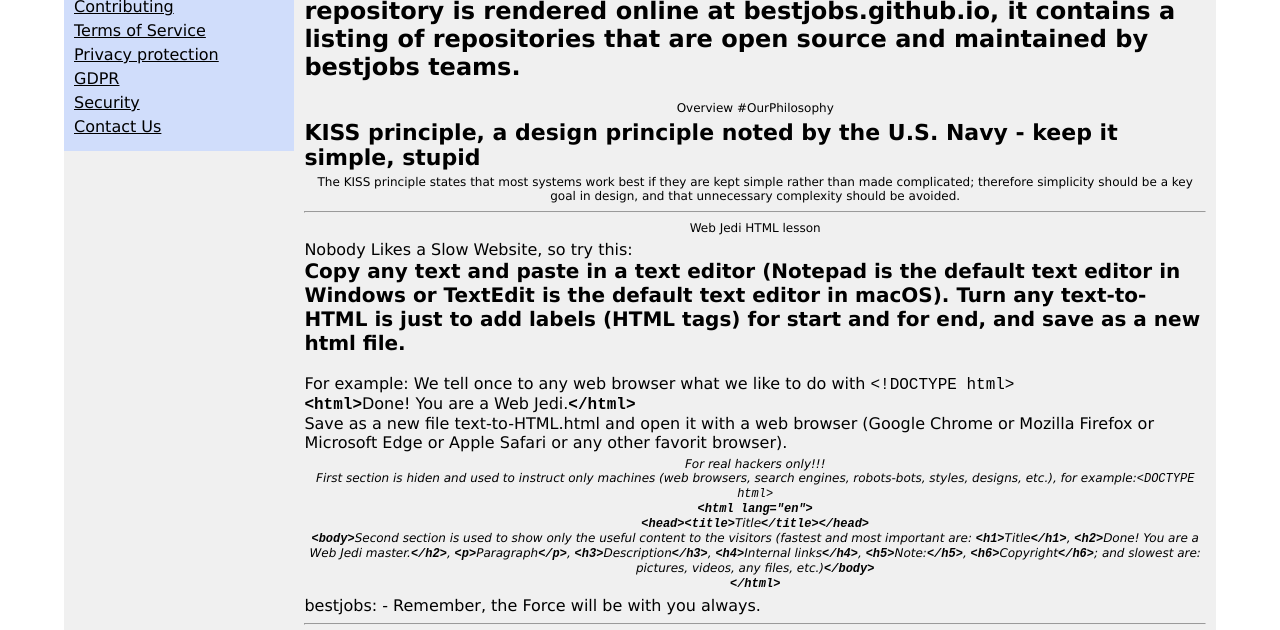
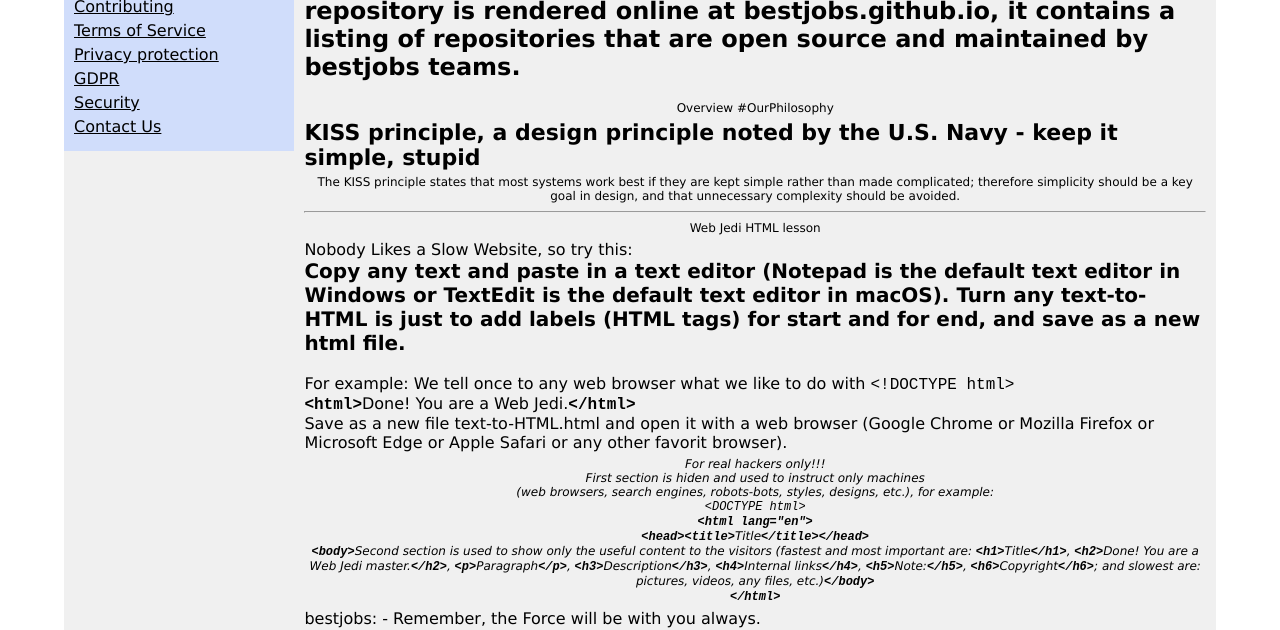
Before and after one commit to bestjobs/bestjobs.github.io, a plain HTML site: page index.html in a window 1280 px wide. Shown: the part 105-735 px from the top of the page. Drawn offline with Linux system fonts and the light colour scheme.

Commit message:
Update index.html

```diff
--- a/index.html
+++ b/index.html
@@ -76,7 +76,7 @@ footer h6{text-align:center;font-size:14px;margin:0px;}
 			Nobody Likes a Slow Website, so try this:
 		    <h3>Copy any text and paste in a text editor (Notepad is the default text editor in Windows or TextEdit is the default text editor in macOS). Turn any text-to-HTML is just to add labels (HTML tags) for start and for end, and save as a new html file.</h3><br />For example:
 			We tell once to any web browser what we like to do with <code>&lt;!DOCTYPE html&gt;</code><br/><strong><code>&lt;html&gt;</code></strong>Done! You are a Web Jedi.<strong><code>&lt;/html&gt;</code></strong><br /> Save as a new file text-to-HTML.html and open it with a web browser (Google Chrome or Mozilla Firefox or Microsoft Edge or Apple Safari or any other favorit browser).<br />
-		    <p><em>For real hackers only!!!<br/>First section is hiden and used to instruct only machines (web browsers, search engines, robots-bots, styles, designs, etc.), for example:<code>&lt;DOCTYPE html&gt;</code><br/><strong><code>&lt;html lang="en"&gt;</code></strong><br /><strong><code>&lt;head&gt;</code></strong><strong><code>&lt;title&gt;</code></strong>Title<strong><code>&lt;/title&gt;</code></strong><strong><code>&lt;/head&gt;</code></strong><br />
+		    <p><em>For real hackers only!!!<br/>First section is hiden and used to instruct only machines<br/>(web browsers, search engines, robots-bots, styles, designs, etc.), for example:<br/><code>&lt;DOCTYPE html&gt;</code><br/><strong><code>&lt;html lang="en"&gt;</code></strong><br /><strong><code>&lt;head&gt;</code></strong><strong><code>&lt;title&gt;</code></strong>Title<strong><code>&lt;/title&gt;</code></strong><strong><code>&lt;/head&gt;</code></strong><br />
 		    <strong><code>&lt;body&gt;</code></strong>Second section is used to show only the useful content to the visitors (fastest and most important are:  <strong><code>&lt;h1&gt;</code></strong>Title<strong><code>&lt;/h1&gt;</code></strong>, <strong><code>&lt;h2&gt;</code></strong>Done! You are a Web Jedi master.<strong><code>&lt;/h2&gt;</code></strong>, <strong><code>&lt;p&gt;</code></strong>Paragraph<strong><code>&lt;/p&gt;</code></strong>, <strong><code>&lt;h3&gt;</code></strong>Description<strong><code>&lt;/h3&gt;</code></strong>, <strong><code>&lt;h4&gt;</code></strong>Internal links<strong><code>&lt;/h4&gt;</code></strong>, <strong><code>&lt;h5&gt;</code></strong>Note:<strong><code>&lt;/h5&gt;</code></strong>, <strong><code>&lt;h6&gt;</code></strong>Copyright<strong><code>&lt;/h6&gt;</code></strong>; and slowest are: pictures, videos, any files, etc.)<strong><code>&lt;/body&gt;</code></strong><br/><strong><code>&lt;/html&gt;</code></strong></em></p>
 		    bestjobs: - Remember, the Force will be with you always.
 		    <hr/>
```
